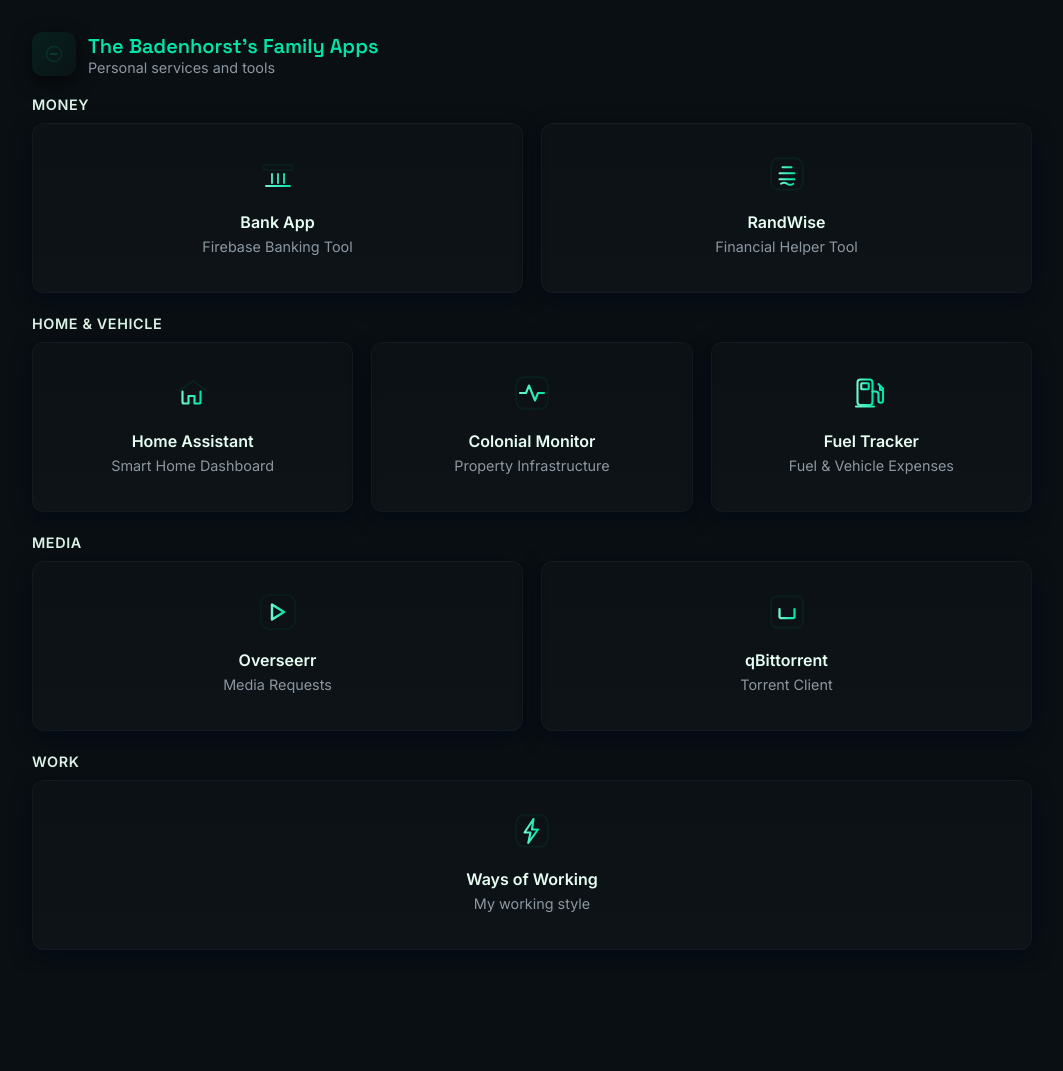
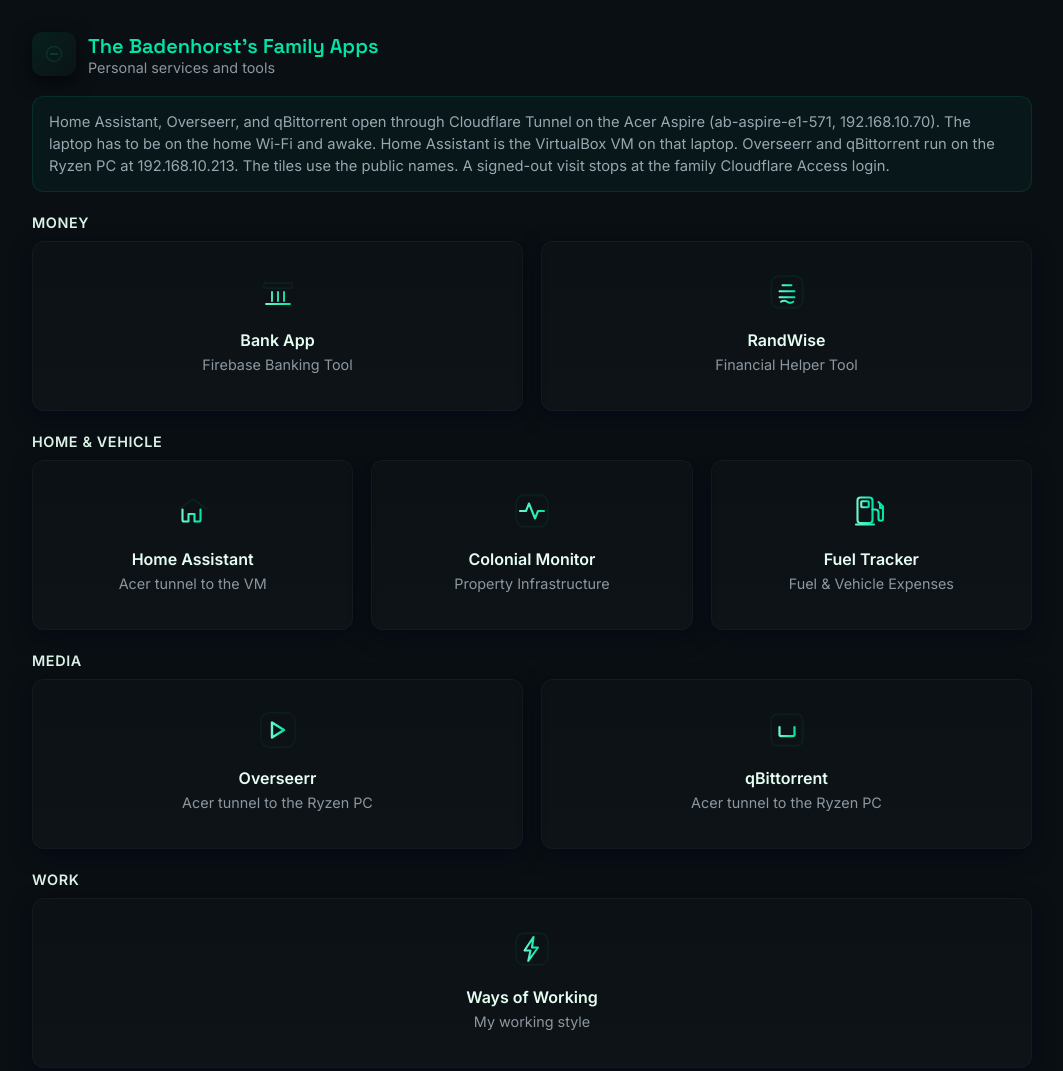
Before and after one commit to Ajbadenhorst/badenhorst-apps-dashboard, a plain HTML site: page index.html in a window 1280 px wide. Shown: the whole page, without its empty margins (108-1171 px from the left). Before the commit the page ends 972 px from the top, so only its background shows below. Drawn offline with Linux system fonts and the light colour scheme.

Commit message:
Point Home Assistant at its tunnel and note the Acer host.

```diff
--- a/index.html
+++ b/index.html
@@ -40,6 +40,7 @@
         .wow-tile .sub-hover{display:none}
         .wow-tile:hover .sub-default{display:none}
         .wow-tile:hover .sub-hover{display:inline;color:var(--accent);font-weight:600}
+        .note{margin:0 0 22px;padding:14px 16px;border-radius:12px;background:rgba(0,230,168,0.04);border:1px solid rgba(0,230,168,0.12);color:var(--muted);font-size:0.92rem;line-height:1.5}
         @media (max-width:420px){body{padding:16px}.brand .mark{width:40px;height:40px}}
     </style>
 </head>
@@ -60,6 +61,7 @@
                 </div>
             </div>
         </header>
+        <p class="note">Home Assistant, Overseerr, and qBittorrent open through Cloudflare Tunnel on the Acer Aspire (ab-aspire-e1-571, 192.168.10.70). The laptop has to be on the home Wi-Fi and awake. Home Assistant is the VirtualBox VM on that laptop. Overseerr and qBittorrent run on the Ryzen PC at 192.168.10.213. The tiles use the public names. A signed-out visit stops at the family Cloudflare Access login.</p>
         <section class="section">
             <h2 class="section-title">Money</h2>
             <div class="grid">
@@ -97,7 +99,7 @@
         <section class="section">
             <h2 class="section-title">Home &amp; Vehicle</h2>
             <div class="grid">
-                <a class="ha-tile" href="https://allieha.tplinkdns.com/lovelace-voltronicn/0" aria-label="Home Assistant">
+                <a class="ha-tile" href="https://ha.badenhorstfamily.co.za/lovelace-voltronicn/0" aria-label="Home Assistant">
                     <span class="tile-icon" aria-hidden="true">
                         <!-- Minimal Home Assistant house icon with neon stroke -->
                         <svg width="36" height="36" viewBox="0 0 24 24" fill="none" xmlns="http://www.w3.org/2000/svg">
@@ -109,7 +111,7 @@
                         </svg>
                     </span>
                     <div class="tile-title">Home Assistant</div>
-                    <div class="tile-sub">Smart Home Dashboard</div>
+                    <div class="tile-sub">Acer tunnel to the VM</div>
                 </a>
                 <a class="colonial-tile" href="https://colonial-monitor.ajbadenhorst.workers.dev" aria-label="Colonial Monitor">
                     <span class="tile-icon" aria-hidden="true">
@@ -154,7 +156,7 @@
                         </svg>
                     </span>
                     <div class="tile-title">Overseerr</div>
-                    <div class="tile-sub">Media Requests</div>
+                    <div class="tile-sub">Acer tunnel to the Ryzen PC</div>
                 </a>
                 <a class="qb-tile" href="https://qb.badenhorstfamily.co.za">
                     <span class="tile-icon" aria-hidden="true">
@@ -168,7 +170,7 @@
                         </svg>
                     </span>
                     <div class="tile-title">qBittorrent</div>
-                    <div class="tile-sub">Torrent Client</div>
+                    <div class="tile-sub">Acer tunnel to the Ryzen PC</div>
                 </a>
             </div>
         </section>
```
